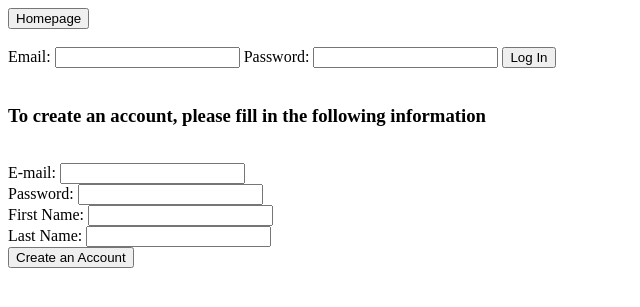
After one commit to katherinehuwu/Word_Fit, a Flask app: page /create_account in a window 1280 px wide. The commit adds this page. Shown: the top 307 px of the page, without its empty margins (0-640 px from the left). Run offline with Flask 2, Linux system fonts and the light colour scheme; parts of the project's set-up code (start-up, migrations or seed data) failed here and were passed over.

Commit message:
Successful sign up feature. Need to work on ajax

```diff
--- a/server.py
+++ b/server.py
@@ -47,13 +47,33 @@ def login():
         flash('Oops! Login not successful!')
         return redirect("/")
 
-
-
 @app.route('/logout')
 def logout():
     del session['user_id']
     return redirect('/')
 
+@app.route('/create_account')
+def create_account():
+    return render_template('create_account.html')
+
+@app.route('/account_feedback', methods=['POST'])
+def account_feedback():
+    email = request.form.get('email')
+    password = request.form.get('password')
+    fname = request.form.get('fname')
+    lname = request.form.get('lname')
+
+    user = User.query.filter_by(email=email).first()
+    if user:
+        flash("Hi, %s, you already have an account"%fname)
+        return redirect("/")
+    else:
+        User.add_user(  email=email,
+                        password=password,
+                        fname=fname,
+                        lname=lname)
+        flash("Congrats %s! You've successfully created an account!\nYou can now log in."%fname)
+        return redirect("/")
 
 
 @app.route('/query', methods=['GET'])
@@ -305,6 +325,14 @@ def evaluate_answers():
 def provide_no_pronunciation_feedback():
     return render_template("no_pronunciation.html")
 
+@app.route('/')
+def store_vocab():
+    word_id = request.args
+    user_id = session['user_id']
+    UserWord.add_user_word( word_id = word_id,
+                            user_id = user_id)
+
+    return word_id
 if __name__ == "__main__":
     # We have to set debug=True here, since it has to be True at the point
     # that we invoke the DebugToolbarExtension
--- a/templates/base.html
+++ b/templates/base.html
@@ -1,6 +1,8 @@
 <!doctype html>
 <html>
 	<head>
+	<title>Word Fit</title>
+
 	</head>
 
 	<body>
@@ -17,15 +19,14 @@
 	            <input type='password' name='password'>
 	        </label>
         	<input type='submit' value='Log In'>
-
     	</form>
 
-    {% else %}
+    	{% else %}
     	<form action="/logout">
     		<input type='submit' value="Log Out">
     	</form>
 
-    {% endif %}
+    	{% endif %}
 
 		<br>
 		{% for message in get_flashed_messages() %}
@@ -34,4 +35,5 @@
 
 		{% block content %} content can go here {% endblock %}
 	</body>
+
 </html>
--- /dev/null
+++ b/templates/create_account.html
@@ -0,0 +1,24 @@
+{% extends 'base.html' %}
+
+{% block content %}
+
+
+    <h3>To create an account, please fill in the following information</h3>
+    <br>
+    <form action='/account_feedback', method='post'>
+        <label>E-mail: <input type='email' name='email'></label>
+        <br>
+        <label>Password: <input type='password' name='password'></label>
+        <br>
+        <label>First Name: <input type='text' name='fname'></label>
+        <br>
+        <label>Last Name: <input type='text' name='lname'></label>
+        <br>
+        <input type='submit' value='Create an Account'>
+    </form>
+
+
+
+
+
+{% endblock %}
--- a/templates/homepage.html
+++ b/templates/homepage.html
@@ -10,6 +10,12 @@
     			<li>{{word.word}}</li>
     			{% endfor %}
     		</ul>
+    {% else %}
+    	<form action='/create_account'>
+    		<label>
+    			<input type='submit' value="Create an Account">
+    		</label>
+    	</form>
     {% endif %}
 
 	<br>
```
Also changed, not shown: model.py (+22 -2 lines), templates/display_selection.html (+19 -1 lines), wordfit.db.
